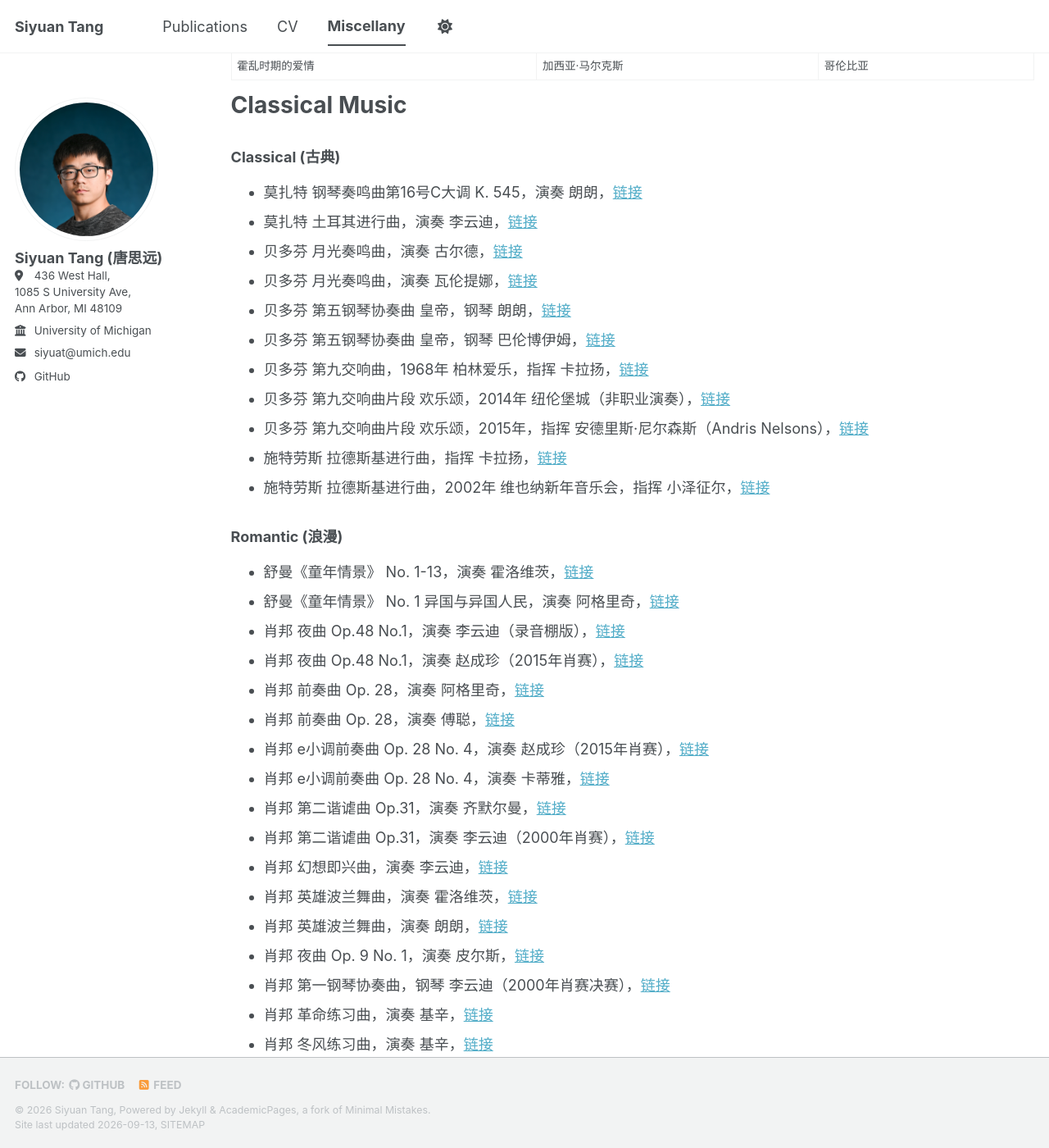
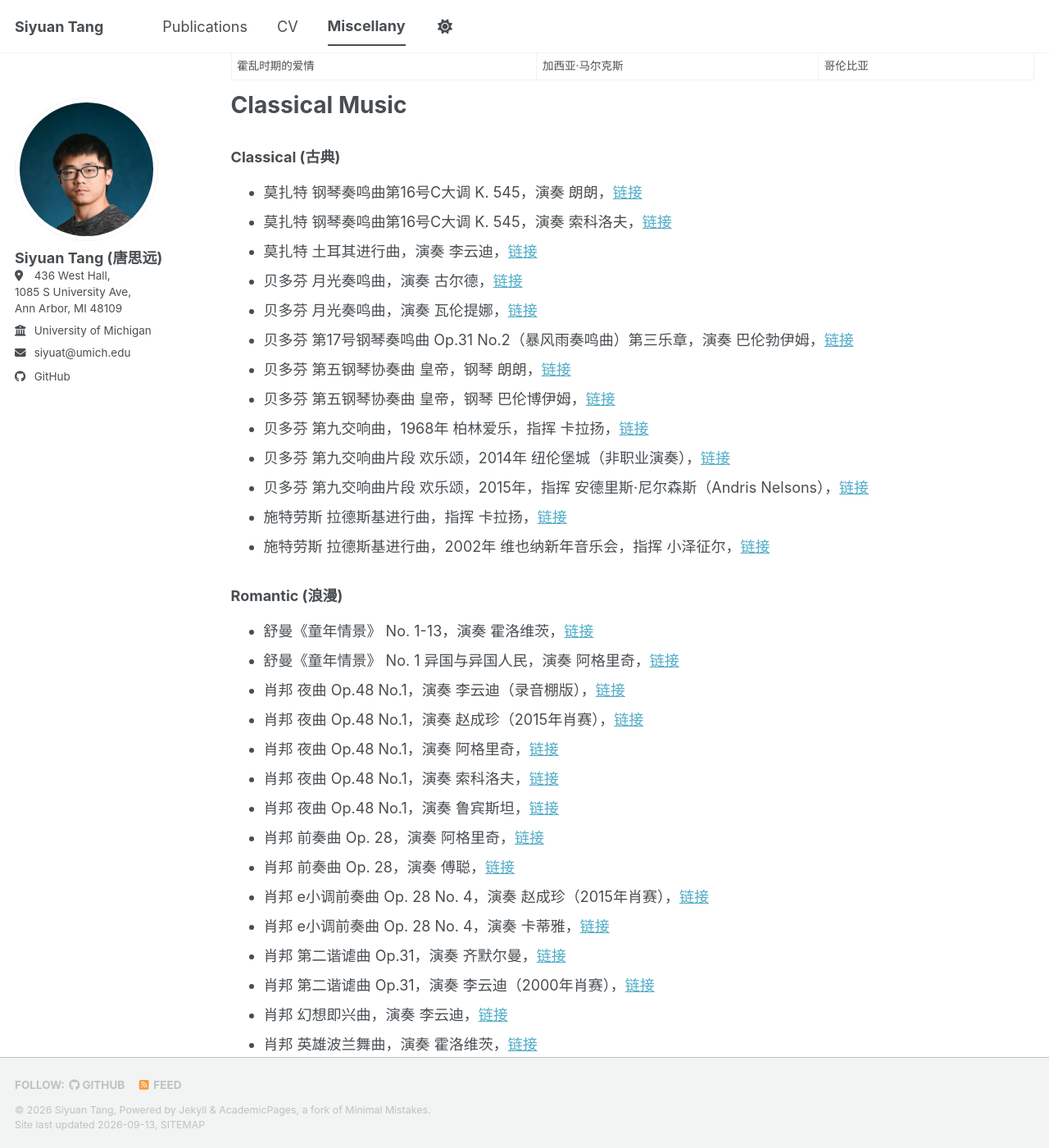
Before and after one commit to siyuat-ui/siyuat-ui.github.io, a Jekyll site: the page built from _pages/miscellany.md, in a window 1280 px wide and 1400 px high, scrolled down 967 px. Shown: the whole window at 82% size. Built offline with Jekyll 4.4.1, drawn with Linux system fonts in a browser that asks for light colours; a style sheet for code colours, icons or effects is not loaded; some of the changed text lies outside the part shown.

Commit message:
Add 8 new classical music recordings
Co-Authored-By: Claude Sonnet 5 <noreply@anthropic.com>
Claude-Session: https://claude.ai/code/session_01V4NqYJVaZa2Mrh8DC2t8GC

```diff
--- a/_pages/miscellany.md
+++ b/_pages/miscellany.md
@@ -44,9 +44,11 @@ Classical Music
 ### Classical (古典)
 
 * 莫扎特 钢琴奏鸣曲第16号C大调 K. 545，演奏 朗朗，<a href="https://www.bilibili.com/video/BV1Ex411Z7s9/?spm_id_from=333.1387.favlist.content.click&vd_source=a561ef469b393b8e0fe54f7f631cc160" target="_blank" rel="noopener noreferrer">链接</a>
+* 莫扎特 钢琴奏鸣曲第16号C大调 K. 545，演奏 索科洛夫，<a href="https://www.bilibili.com/video/BV1NPTSzJEGs/?vd_source=a561ef469b393b8e0fe54f7f631cc160" target="_blank" rel="noopener noreferrer">链接</a>
 * 莫扎特 土耳其进行曲，演奏 李云迪，<a href="https://www.bilibili.com/video/BV1FC411W7gx/?spm_id_from=333.1387.favlist.content.click&vd_source=a561ef469b393b8e0fe54f7f631cc160" target="_blank" rel="noopener noreferrer">链接</a>
 * 贝多芬 月光奏鸣曲，演奏 古尔德，<a href="https://www.bilibili.com/video/BV1mq4y1k7FW/?spm_id_from=333.1387.favlist.content.click&vd_source=a561ef469b393b8e0fe54f7f631cc160" target="_blank" rel="noopener noreferrer">链接</a>
 * 贝多芬 月光奏鸣曲，演奏 瓦伦提娜，<a href="https://www.bilibili.com/video/BV1fk4y1z7gW/?spm_id_from=333.1387.favlist.content.click&vd_source=a561ef469b393b8e0fe54f7f631cc160" target="_blank" rel="noopener noreferrer">链接</a>
+* 贝多芬 第17号钢琴奏鸣曲 Op.31 No.2（暴风雨奏鸣曲）第三乐章，演奏 巴伦勃伊姆，<a href="https://www.bilibili.com/video/BV1As411s7VR/?vd_source=a561ef469b393b8e0fe54f7f631cc160" target="_blank" rel="noopener noreferrer">链接</a>
 * 贝多芬 第五钢琴协奏曲 皇帝，钢琴 朗朗，<a href="https://www.bilibili.com/video/BV1Eq4y1i7hx/?spm_id_from=333.337.search-card.all.click&vd_source=a561ef469b393b8e0fe54f7f631cc160" target="_blank" rel="noopener noreferrer">链接</a>
 * 贝多芬 第五钢琴协奏曲 皇帝，钢琴 巴伦博伊姆，<a href="https://www.bilibili.com/video/BV1vs411S7X9/?spm_id_from=333.337.search-card.all.click&vd_source=a561ef469b393b8e0fe54f7f631cc160" target="_blank" rel="noopener noreferrer">链接</a>
 * 贝多芬 第九交响曲，1968年 柏林爱乐，指挥 卡拉扬，<a href="https://www.bilibili.com/video/BV1kx411A7Sh/?spm_id_from=333.337.search-card.all.click&vd_source=a561ef469b393b8e0fe54f7f631cc160" target="_blank" rel="noopener noreferrer">链接</a>
@@ -61,6 +63,9 @@ Classical Music
 * 舒曼《童年情景》 No. 1 异国与异国人民，演奏 阿格里奇，<a href="https://www.bilibili.com/video/BV14741167fy/?spm_id_from=333.1387.favlist.content.click&vd_source=a561ef469b393b8e0fe54f7f631cc160" target="_blank" rel="noopener noreferrer">链接</a>
 * 肖邦 夜曲 Op.48 No.1，演奏 李云迪（录音棚版），<a href="https://www.bilibili.com/video/BV1Wb411V7Rw/?spm_id_from=333.1387.favlist.content.click&vd_source=a561ef469b393b8e0fe54f7f631cc160" target="_blank" rel="noopener noreferrer">链接</a>
 * 肖邦 夜曲 Op.48 No.1，演奏 赵成珍（2015年肖赛），<a href="https://www.bilibili.com/video/BV1sW41177z1/?spm_id_from=333.1387.favlist.content.click&vd_source=a561ef469b393b8e0fe54f7f631cc160" target="_blank" rel="noopener noreferrer">链接</a>
+* 肖邦 夜曲 Op.48 No.1，演奏 阿格里奇，<a href="https://www.bilibili.com/video/BV1zh41187Qc/?vd_source=a561ef469b393b8e0fe54f7f631cc160" target="_blank" rel="noopener noreferrer">链接</a>
+* 肖邦 夜曲 Op.48 No.1，演奏 索科洛夫，<a href="https://www.bilibili.com/video/BV1vm4y1f7yL/?vd_source=a561ef469b393b8e0fe54f7f631cc160" target="_blank" rel="noopener noreferrer">链接</a>
+* 肖邦 夜曲 Op.48 No.1，演奏 鲁宾斯坦，<a href="https://www.bilibili.com/video/BV1Qa411f76g/?vd_source=a561ef469b393b8e0fe54f7f631cc160" target="_blank" rel="noopener noreferrer">链接</a>
 * 肖邦 前奏曲 Op. 28，演奏 阿格里奇，<a href="https://www.bilibili.com/video/BV1JL4y1J7dq/?spm_id_from=333.1387.favlist.content.click&vd_source=a561ef469b393b8e0fe54f7f631cc160" target="_blank" rel="noopener noreferrer">链接</a>
 * 肖邦 前奏曲 Op. 28，演奏 傅聪，<a href="https://www.bilibili.com/video/BV1RV411u7Wz/?spm_id_from=333.1387.favlist.content.click&vd_source=a561ef469b393b8e0fe54f7f631cc160" target="_blank" rel="noopener noreferrer">链接</a>
 * 肖邦 e小调前奏曲 Op. 28 No. 4，演奏 赵成珍（2015年肖赛），<a href="https://www.bilibili.com/video/BV1t4411W7g7/?spm_id_from=333.1387.favlist.content.click&vd_source=a561ef469b393b8e0fe54f7f631cc160" target="_blank" rel="noopener noreferrer">链接</a>
@@ -77,6 +82,7 @@ Classical Music
 * 肖邦 激流练习曲，演奏 基辛，<a href="https://www.bilibili.com/video/BV1Hb411y7SZ/?spm_id_from=333.1387.favlist.content.click&vd_source=a561ef469b393b8e0fe54f7f631cc160" target="_blank" rel="noopener noreferrer">链接</a>
 * 肖邦 a小调圆舞曲（遗作），演奏 索科洛夫，<a href="https://www.bilibili.com/video/BV1Zx411S7v4/?spm_id_from=333.1387.favlist.content.click&vd_source=a561ef469b393b8e0fe54f7f631cc160" target="_blank" rel="noopener noreferrer">链接</a>
 * 肖邦 a小调圆舞曲（遗作），演奏 邓泰山，<a href="https://www.bilibili.com/video/BV1YjL4znEhV/?spm_id_from=333.1387.favlist.content.click&vd_source=a561ef469b393b8e0fe54f7f631cc160" target="_blank" rel="noopener noreferrer">链接</a>
+* 肖邦 升c小调圆舞曲 Op. 64 No. 2，演奏 基辛，<a href="https://www.bilibili.com/video/BV1ix411v7JF/?vd_source=a561ef469b393b8e0fe54f7f631cc160" target="_blank" rel="noopener noreferrer">链接</a>
 * 李斯特 爱之梦 Liebestraum S. 541 No. 3，演奏 朗朗（2003年卡内基独奏），<a href="https://www.bilibili.com/video/BV1AM4y1Z7wd/?spm_id_from=333.1387.favlist.content.click&vd_source=a561ef469b393b8e0fe54f7f631cc160" target="_blank" rel="noopener noreferrer">链接</a>
 * 李斯特 爱之梦 Liebestraum S. 541 No. 3，演奏 赵成珍，<a href="https://www.bilibili.com/video/BV1RL41157GT/?spm_id_from=333.1387.favlist.content.click&vd_source=a561ef469b393b8e0fe54f7f631cc160" target="_blank" rel="noopener noreferrer">链接</a>
 * 李斯特 爱之梦 Liebestraum S. 541 No. 3，演奏 基辛，<a href="https://www.bilibili.com/video/BV1W3411r7EY/?spm_id_from=333.1387.favlist.content.click&vd_source=a561ef469b393b8e0fe54f7f631cc160" target="_blank" rel="noopener noreferrer">链接</a>
@@ -85,8 +91,10 @@ Classical Music
 * 李斯特 爱之梦 Liebestraum S. 541 No. 3，演奏 任奫灿，<a href="https://www.bilibili.com/video/BV1de41167Zm/?spm_id_from=333.1387.favlist.content.click&vd_source=a561ef469b393b8e0fe54f7f631cc160" target="_blank" rel="noopener noreferrer">链接</a>
 * 李斯特 爱之梦 Liebestraum S. 541 No. 3 (钢琴、小提琴、大提琴三重奏改编版)，<a href="https://www.bilibili.com/video/BV12i4y1o7C4/?spm_id_from=333.1387.favlist.content.click&vd_source=a561ef469b393b8e0fe54f7f631cc160" target="_blank" rel="noopener noreferrer">链接</a>
 * 李斯特 钟，演奏 朗朗，<a href="https://www.bilibili.com/video/BV1GW411e781/?spm_id_from=333.337.search-card.all.click&vd_source=a561ef469b393b8e0fe54f7f631cc160" target="_blank" rel="noopener noreferrer">链接</a>
+* 李斯特 钟，演奏 李云迪，<a href="https://www.bilibili.com/video/BV1Xs411T7tn/?vd_source=a561ef469b393b8e0fe54f7f631cc160" target="_blank" rel="noopener noreferrer">链接</a>
 * 李斯特 叹息，演奏 朗朗，<a href="https://www.bilibili.com/video/BV1B4411a7wd/?spm_id_from=333.1387.favlist.content.click&vd_source=a561ef469b393b8e0fe54f7f631cc160" target="_blank" rel="noopener noreferrer">链接</a>
 * 李斯特 叹息，演奏 瓦伦提娜，<a href="https://www.bilibili.com/video/BV1Mt411C74s/?spm_id_from=333.1387.favlist.content.click&vd_source=a561ef469b393b8e0fe54f7f631cc160" target="_blank" rel="noopener noreferrer">链接</a>
+* 李斯特（改编自舒伯特）小夜曲 Ständchen, S.560，演奏 卡蒂雅，<a href="https://www.bilibili.com/video/BV1R7411k7di/?vd_source=a561ef469b393b8e0fe54f7f631cc160" target="_blank" rel="noopener noreferrer">链接</a>
 * 李斯特（改编自舒曼）献词 Widmung after Schumann, S.566，演奏 李云迪，<a href="https://www.youtube.com/watch?v=jDWeTO3tBNI" target="_blank" rel="noopener noreferrer">链接</a>
 * 李斯特（改编自舒曼）献词 Widmung after Schumann, S.566，演奏 阿格里奇，<a href="https://www.bilibili.com/video/BV1a4411B7F5/?vd_source=a561ef469b393b8e0fe54f7f631cc160" target="_blank" rel="noopener noreferrer">链接</a>
 * 巴达捷芙斯卡 少女的祈祷，演奏 朗朗，<a href="https://www.bilibili.com/video/BV14J411W7v1/?spm_id_from=333.337.search-card.all.click&vd_source=a561ef469b393b8e0fe54f7f631cc160" target="_blank" rel="noopener noreferrer">链接</a>
```
